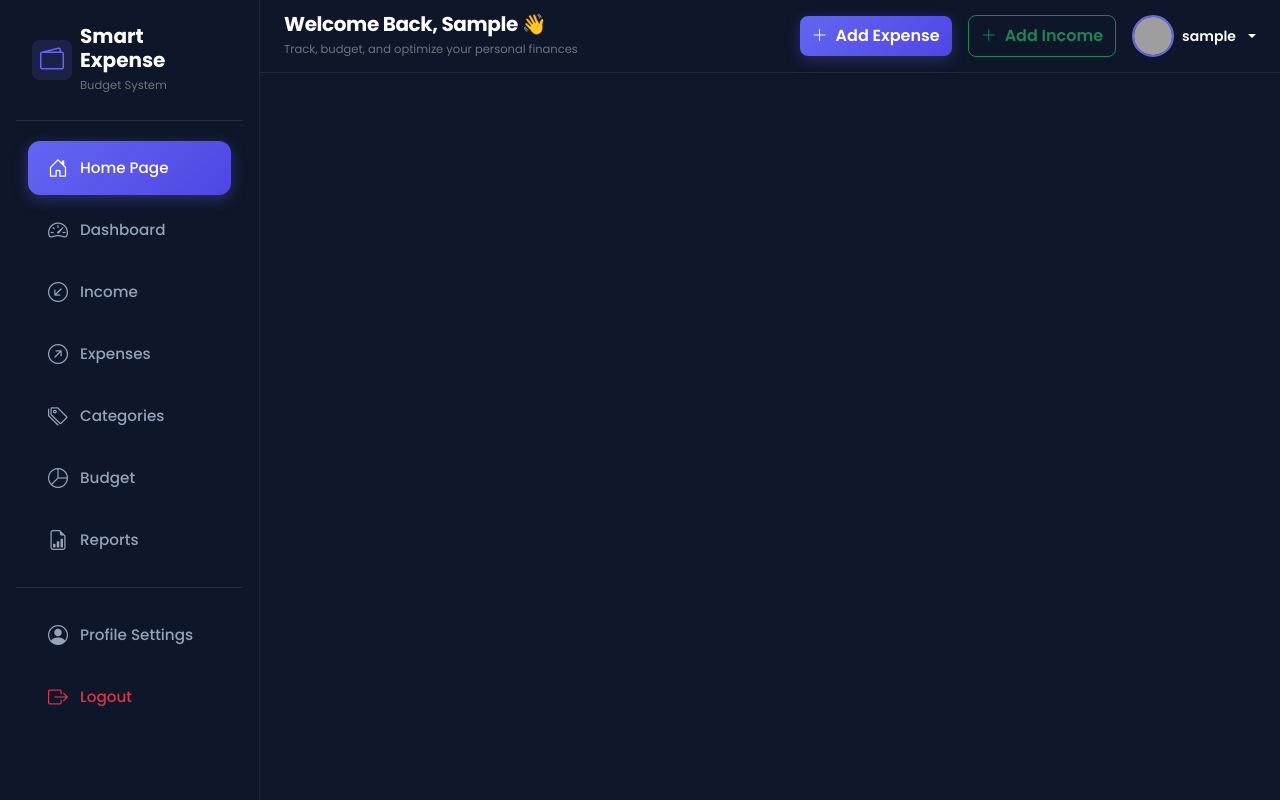
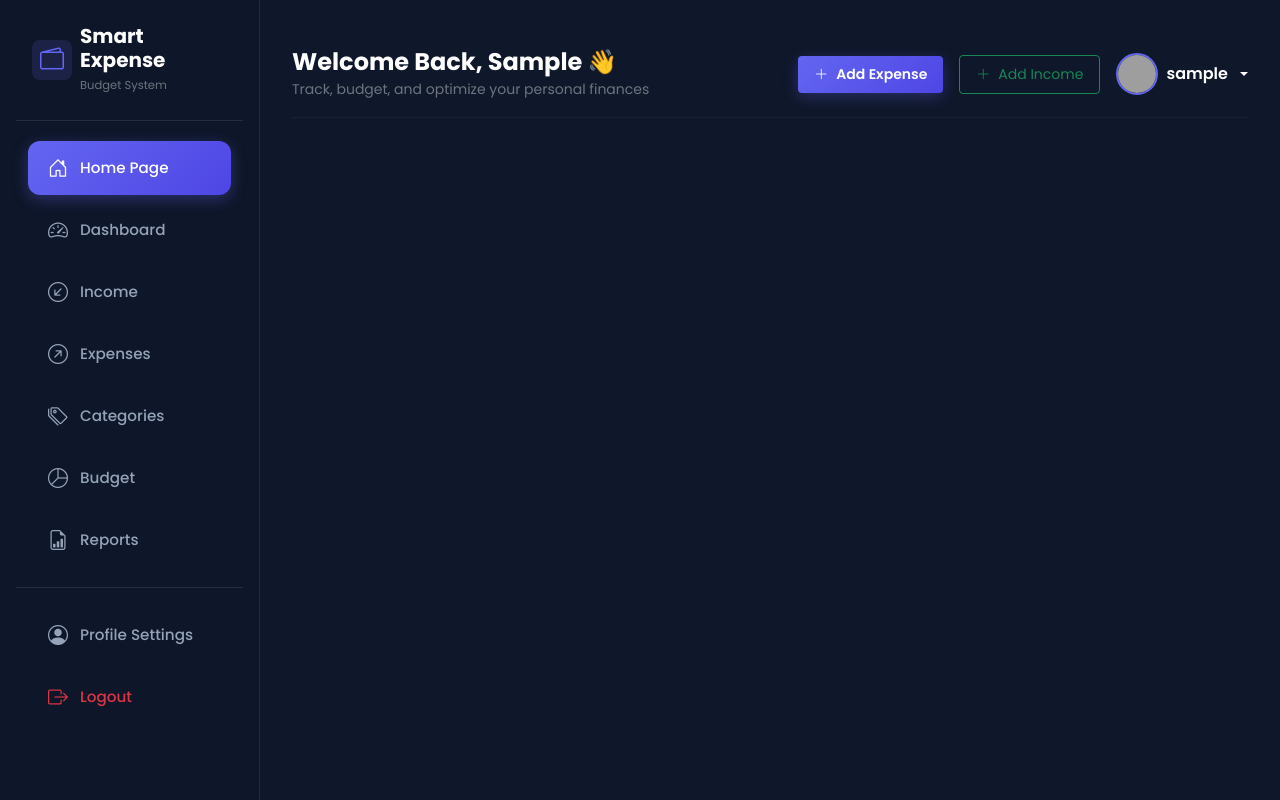
Before and after one commit to Mrutunjaya-Muduli/Expense-Tracker, a Django app: page / in a window 1280 px wide. Run offline with Django 5.2, Linux system fonts and the light colour scheme; the visitor is signed in with stand-in values (Sample User, id 1); grey boxes are pictures that could not be loaded.

Commit message:
Restore previous clean navbar layout on home page and dashboard

```diff
--- a/static/css/custom.css
+++ b/static/css/custom.css
@@ -95,59 +95,6 @@ h1, h2, h3, h4, h5, h6, .fw-bold, .fw-extrabold, .display-4, .stat-card h3, .btn
     margin-left: var(--sidebar-width);
     padding: 2rem;
     transition: margin-left 0.3s ease;
-}
-
-/* Elegant Ultra-Clean Glass Top Navbar */
-.navbar-glass {
-    position: sticky;
-    top: 0;
-    left: 0;
-    right: 0;
-    z-index: 1030;
-    width: 100% !important;
-    max-width: 100% !important;
-    background: rgba(15, 23, 42, 0.9) !important;
-    backdrop-filter: blur(16px);
-    -webkit-backdrop-filter: blur(16px);
-    border-bottom: 1px solid rgba(255, 255, 255, 0.08) !important;
-    padding-top: 0.75rem !important;
-    padding-bottom: 0.75rem !important;
-    min-height: 64px;
-}
-
-.brand-icon {
-    width: 40px;
-    height: 40px;
-    border-radius: 0.75rem;
-    background: linear-gradient(135deg, #6366f1 0%, #4f46e5 100%);
-    box-shadow: 0 4px 15px rgba(99, 102, 241, 0.35);
-    display: flex;
-    align-items: center;
-    justify-content: center;
-}
-
-.top-nav-link {
-    color: var(--text-secondary);
-    font-size: 0.9rem;
-    font-weight: 500;
-    padding: 0.4rem 0.85rem;
-    border-radius: 0.5rem;
-    text-decoration: none;
-    transition: all 0.2s ease;
-    display: inline-flex;
-    align-items: center;
-    gap: 0.4rem;
-}
-
-.top-nav-link:hover {
-    color: #ffffff;
-    background: rgba(255, 255, 255, 0.05);
-}
-
-.top-nav-link.active {
-    color: #ffffff;
-    font-weight: 600;
-    background: rgba(99, 102, 241, 0.15);
 }
 
 @media (max-width: 991.98px) {
--- a/templates/base.html
+++ b/templates/base.html
@@ -21,10 +21,9 @@
 <body>
     {% if user.is_authenticated %}
         {% include 'sidebar.html' %}
-        <main class="main-content pt-0 px-0">
+        <main class="main-content">
             {% include 'navbar.html' %}
 
-            <div class="px-3 px-md-4 pb-4">
             <!-- System Messages & Notifications -->
             {% if messages %}
                 <div class="row mb-3">
@@ -41,11 +40,10 @@
             {% endif %}
 
             {% block content %}{% endblock %}
-            </div>
         </main>
     {% else %}
+        <div class="container py-5">
             {% if messages %}
-            <div class="container pt-3">
                 <div class="row justify-content-center mb-3">
                     <div class="col-md-6">
                         {% for message in messages %}
@@ -56,10 +54,10 @@
                         {% endfor %}
                     </div>
                 </div>
-            </div>
             {% endif %}
 
             {% block auth_content %}{% endblock %}
+        </div>
     {% endif %}
 
     <!-- Bootstrap 5 JS Bundle -->
--- a/templates/home.html
+++ b/templates/home.html
@@ -4,64 +4,24 @@
 {% block title %}Smart Expense Tracker & Budget Management System{% endblock %}
 
 {% block auth_content %}
-<!-- Fixed Glass Navigation Header for Home Page -->
-<nav class="navbar navbar-expand-lg sticky-top navbar-glass">
-    <div class="container-fluid px-3 px-md-4">
-        <a href="{% url 'home' %}" class="d-flex align-items-center text-decoration-none gap-2.5 me-4">
-            <div class="brand-icon">
-                <i class="bi bi-wallet2 text-white fs-5"></i>
+<!-- Navigation Header for Home Page -->
+<nav class="navbar navbar-expand-lg border-bottom border-secondary border-opacity-10 py-3 mb-4">
+    <div class="container px-0">
+        <a href="{% url 'home' %}" class="d-flex align-items-center text-decoration-none gap-2">
+            <div class="rounded-3 bg-indigo-glow p-2 d-flex align-items-center justify-content-center" style="width:42px; height:42px;">
+                <i class="bi bi-wallet2 text-indigo fs-4"></i>
             </div>
             <div>
-                <h5 class="fw-bold text-white mb-0" style="letter-spacing: -0.02em;">Smart <span class="text-indigo">Expense</span></h5>
-                <small class="text-secondary d-block" style="font-size: 0.7rem; line-height: 1;">Budget System</small>
+                <h5 class="fw-bold text-white mb-0">Smart Expense</h5>
+                <small class="text-secondary" style="font-size: 0.72rem;">Budget System</small>
             </div>
         </a>
 
-        <!-- Section Navigation Links -->
-        {% if request.user.is_authenticated %}
-            <div class="d-none d-lg-flex align-items-center gap-1 mx-auto">
-                <a href="{% url 'dashboard' %}" class="top-nav-link">
-                    <i class="bi bi-speedometer2 text-indigo"></i> Dashboard
+        <div class="d-flex align-items-center gap-2 ms-auto">
+            {% if request.user.is_authenticated %}
+                <a href="{% url 'dashboard' %}" class="btn btn-primary-gradient px-3.5 py-2 rounded-3 fw-semibold small">
+                    <i class="bi bi-speedometer2 me-1"></i> Open Dashboard
                 </a>
-                <a href="{% url 'income_list' %}" class="top-nav-link">
-                    <i class="bi bi-arrow-down-left-circle text-success"></i> Income
-                </a>
-                <a href="{% url 'expense_list' %}" class="top-nav-link">
-                    <i class="bi bi-arrow-up-right-circle text-danger"></i> Expenses
-                </a>
-                <a href="{% url 'budget_list' %}" class="top-nav-link">
-                    <i class="bi bi-pie-chart text-warning"></i> Budget
-                </a>
-                <a href="{% url 'reports' %}" class="top-nav-link">
-                    <i class="bi bi-file-earmark-bar-graph text-cyan"></i> Reports
-                </a>
-            </div>
-        {% endif %}
-
-        <div class="d-flex align-items-center gap-3 ms-auto">
-            {% if request.user.is_authenticated %}
-                <a href="{% url 'dashboard' %}" class="btn btn-primary-gradient px-3.5 py-2 rounded-3 fw-semibold small d-none d-sm-inline-flex align-items-center gap-2">
-                    <i class="bi bi-speedometer2"></i> Dashboard
-                </a>
-                <!-- User Profile Dropdown -->
-                <div class="dropdown">
-                    <a href="#" class="d-flex align-items-center text-white text-decoration-none dropdown-toggle gap-2" id="homeUserDropdown" data-bs-toggle="dropdown" aria-expanded="false">
-                        {% if user.profile.avatar %}
-                            <img src="{{ user.profile.avatar.url }}" alt="{{ user.username }}" class="avatar-img">
-                        {% else %}
-                            <div class="avatar-img bg-indigo-glow d-flex align-items-center justify-content-center fw-bold">
-                                {{ user.username|first|upper }}
-                            </div>
-                        {% endif %}
-                        <span class="d-none d-md-inline fw-semibold small">{{ user.username }}</span>
-                    </a>
-                    <ul class="dropdown-menu dropdown-menu-dark dropdown-menu-end shadow-lg border-secondary border-opacity-25" aria-labelledby="homeUserDropdown">
-                        <li><a class="dropdown-item py-2" href="{% url 'dashboard' %}"><i class="bi bi-speedometer2 me-2 text-indigo"></i> Dashboard</a></li>
-                        <li><a class="dropdown-item py-2" href="{% url 'profile' %}"><i class="bi bi-person me-2 text-info"></i> Profile & Settings</a></li>
-                        <li><hr class="dropdown-divider border-secondary border-opacity-25"></li>
-                        <li><a class="dropdown-item py-2 text-danger" href="{% url 'logout' %}"><i class="bi bi-box-arrow-right me-2"></i> Logout</a></li>
-                    </ul>
-                </div>
             {% else %}
                 <a href="{% url 'login' %}" class="btn btn-outline-light px-3 py-2 rounded-3 fw-semibold small">
                     <i class="bi bi-box-arrow-in-right me-1"></i> Sign In
@@ -74,9 +34,8 @@
     </div>
 </nav>
 
-<div class="container px-3 px-md-4 pb-4">
 <!-- Hero Section -->
-<div class="row align-items-center py-3 py-lg-4 g-4">
+<div class="row align-items-center py-4 py-lg-5 g-5">
     <div class="col-lg-6">
         <div class="badge bg-indigo-glow text-indigo px-3 py-2 rounded-pill mb-3 fw-semibold">
             <i class="bi bi-stars me-1"></i> Smart Financial Management Platform
@@ -271,9 +230,8 @@
     </div>
 </div>
 
-    <!-- Footer -->
-    <footer class="text-center text-secondary py-4 border-top border-secondary border-opacity-10 small">
-        <p class="mb-0">© 2026 Smart Expense Tracker & Budget Management System. All rights reserved.</p>
-    </footer>
-</div>
+<!-- Footer -->
+<footer class="text-center text-secondary py-4 border-top border-secondary border-opacity-10 small">
+    <p class="mb-0">© 2026 Smart Expense Tracker & Budget Management System. All rights reserved.</p>
+</footer>
 {% endblock %}
--- a/templates/navbar.html
+++ b/templates/navbar.html
@@ -1,20 +1,20 @@
-<nav class="navbar navbar-expand-lg sticky-top navbar-glass">
-    <div class="container-fluid px-3 px-lg-4">
+<nav class="navbar navbar-expand-lg border-bottom border-secondary border-opacity-10 py-3 mb-4">
+    <div class="container-fluid px-0">
         <button class="btn btn-outline-secondary d-lg-none me-3" type="button" id="sidebarToggle">
             <i class="bi bi-list fs-5"></i>
         </button>
 
         <div class="d-none d-md-block">
-            <h5 class="fw-bold mb-0 text-white" style="letter-spacing: -0.02em;">{% block header_title %}Welcome Back, {{ request.user.first_name|default:request.user.username }} 👋{% endblock %}</h5>
-            <small class="text-secondary" style="font-size: 0.72rem;">Track, budget, and optimize your personal finances</small>
+            <h4 class="fw-bold mb-0 text-white">{% block header_title %}Welcome Back, {{ request.user.first_name|default:request.user.username }} 👋{% endblock %}</h4>
+            <small class="text-secondary">Track, budget, and optimize your personal finances</small>
         </div>
 
         <div class="d-flex align-items-center gap-3 ms-auto">
-            <a href="{% url 'expense_add' %}" class="btn btn-primary-gradient px-3.5 py-2 rounded-3 fw-semibold small d-flex align-items-center gap-2">
+            <a href="{% url 'expense_add' %}" class="btn btn-sm btn-primary-gradient px-3 py-2 d-flex align-items-center gap-2">
                 <i class="bi bi-plus-lg"></i>
                 <span class="d-none d-sm-inline">Add Expense</span>
             </a>
-            <a href="{% url 'income_add' %}" class="btn btn-outline-success px-3.5 py-2 rounded-3 fw-semibold small d-flex align-items-center gap-2">
+            <a href="{% url 'income_add' %}" class="btn btn-sm btn-outline-success px-3 py-2 d-flex align-items-center gap-2">
                 <i class="bi bi-plus-lg"></i>
                 <span class="d-none d-sm-inline">Add Income</span>
             </a>
@@ -28,12 +28,12 @@
                             {{ user.username|first|upper }}
                         </div>
                     {% endif %}
-                    <span class="d-none d-lg-inline fw-semibold small">{{ user.username }}</span>
+                    <span class="d-none d-lg-inline fw-semibold">{{ user.username }}</span>
                 </a>
-                <ul class="dropdown-menu dropdown-menu-dark dropdown-menu-end shadow-lg border-secondary border-opacity-25" aria-labelledby="userDropdown">
-                    <li><a class="dropdown-item py-2" href="{% url 'home' %}"><i class="bi bi-house-door me-2 text-indigo"></i> Home Page</a></li>
-                    <li><a class="dropdown-item py-2" href="{% url 'dashboard' %}"><i class="bi bi-speedometer2 me-2 text-primary"></i> Dashboard</a></li>
-                    <li><a class="dropdown-item py-2" href="{% url 'profile' %}"><i class="bi bi-person me-2 text-info"></i> Profile & Settings</a></li>
+                <ul class="dropdown-menu dropdown-menu-dark dropdown-menu-end shadow border-secondary border-opacity-25" aria-labelledby="userDropdown">
+                    <li><a class="dropdown-item py-2" href="{% url 'home' %}"><i class="bi bi-house-door me-2"></i> Home Page</a></li>
+                    <li><a class="dropdown-item py-2" href="{% url 'dashboard' %}"><i class="bi bi-speedometer2 me-2"></i> Dashboard</a></li>
+                    <li><a class="dropdown-item py-2" href="{% url 'profile' %}"><i class="bi bi-person me-2"></i> Profile & Settings</a></li>
                     <li><hr class="dropdown-divider border-secondary border-opacity-25"></li>
                     <li><a class="dropdown-item py-2 text-danger" href="{% url 'logout' %}"><i class="bi bi-box-arrow-right me-2"></i> Logout</a></li>
                 </ul>
```
Lines whose indentation alone changed are shown as unchanged.
